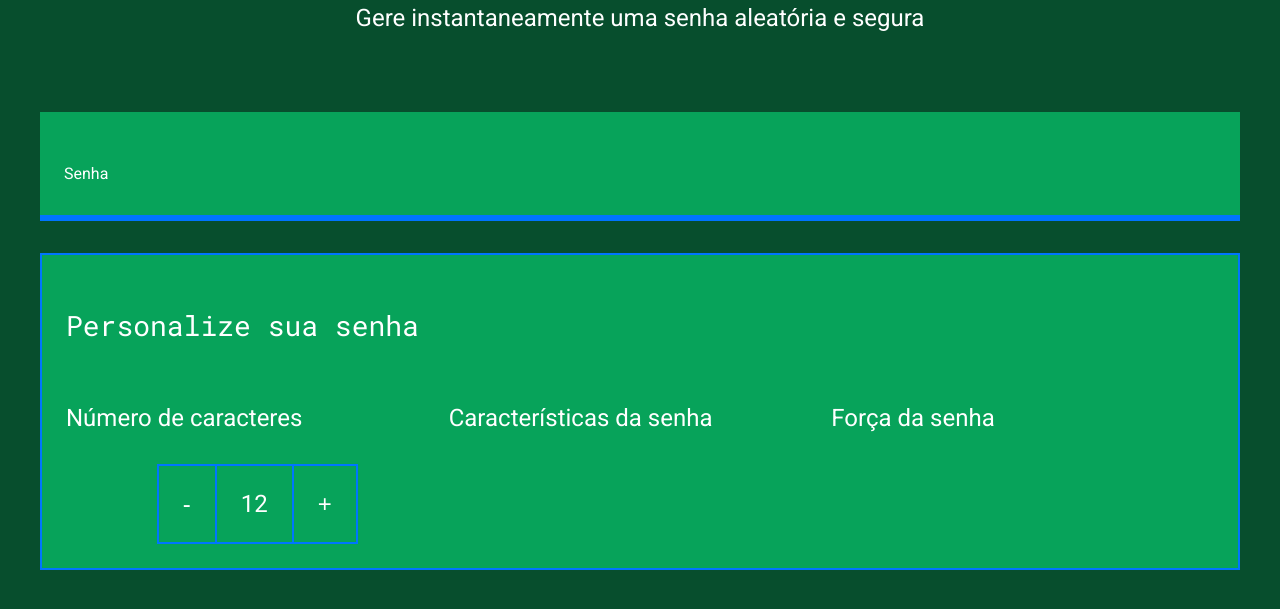
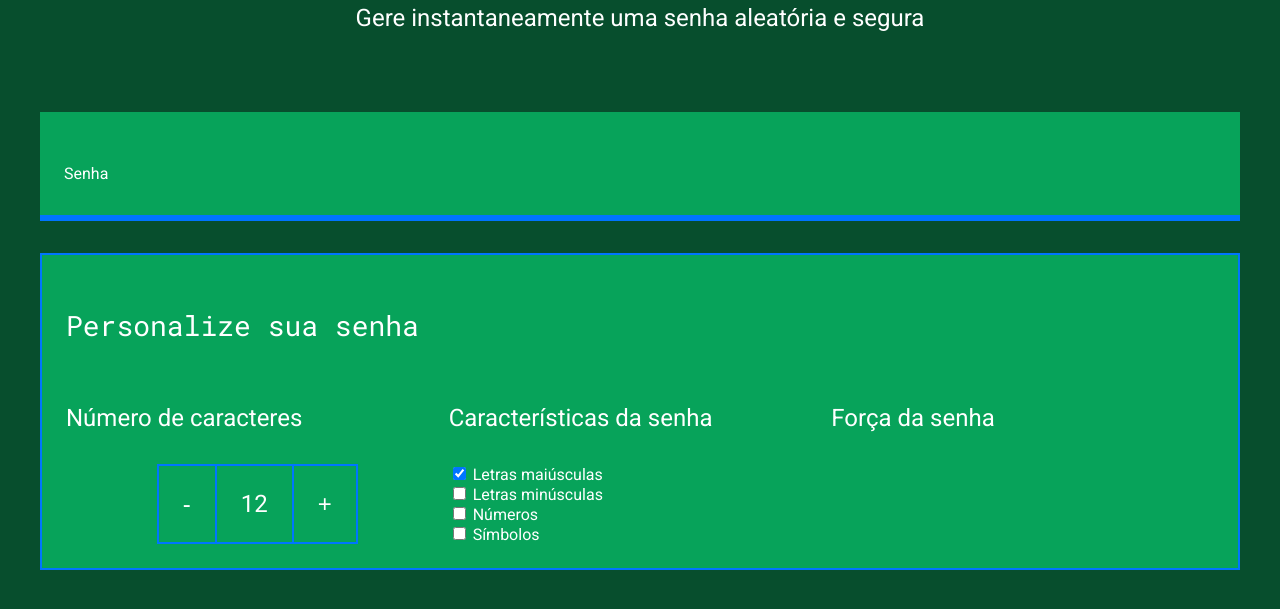
Before and after one commit to FachettiDomingues16/gerador-senhas, a plain HTML site: page index.html in a window 1280 px wide. Shown: the part 191-800 px from the top of the page. Drawn offline with Linux system fonts and the light colour scheme.

Commit message:
Add files via upload

```diff
--- a/index.html
+++ b/index.html
@@ -11,7 +11,7 @@
 <body>
     <section class="conteudo">
         <div class="conteudo-titulo">
-            <img src="unlock.svg" alt="cadeado fechado">
+            <img src="lock-padlock-symbol-for-security-interface.png" alt="cadeado fechado">
             <h2 class="titulo-principal">Gerador de senhas</h2>
             <h3 class="titulo-secundario">Gere instantaneamente uma senha aleatória e segura</h3>
         </div>
@@ -32,6 +32,22 @@
                 </div>
                 <div class="parametro-senha">
                     <h4 class="parametro-senha__titulo">Características da senha</h4>
+                    <div class="parametro-senha-checkbox">
+        <input name="maiusculo" type="checkbox" class="checkbox" checked>
+        <label for="maiusculo">Letras maiúsculas</label>
+    </div>
+    <div class="parametro-senha-checkbox">
+        <input name="minusculo" type="checkbox" class="checkbox">
+        <label for="minusculo">Letras minúsculas</label>
+    </div>
+    <div class="parametro-senha-checkbox">
+        <input name="numero" type="checkbox" class="checkbox">
+        <label for="numero">Números</label>
+    </div>
+    <div class="parametro-senha-checkbox">
+        <input name="simbolo" type="checkbox" class="checkbox">
+        <label for="simbolo">Símbolos</label>
+    </div>
                 </div>
                 <div class="parametro-senha">
                     <h4 class="parametro-senha__titulo">Força da senha</h4>
```
